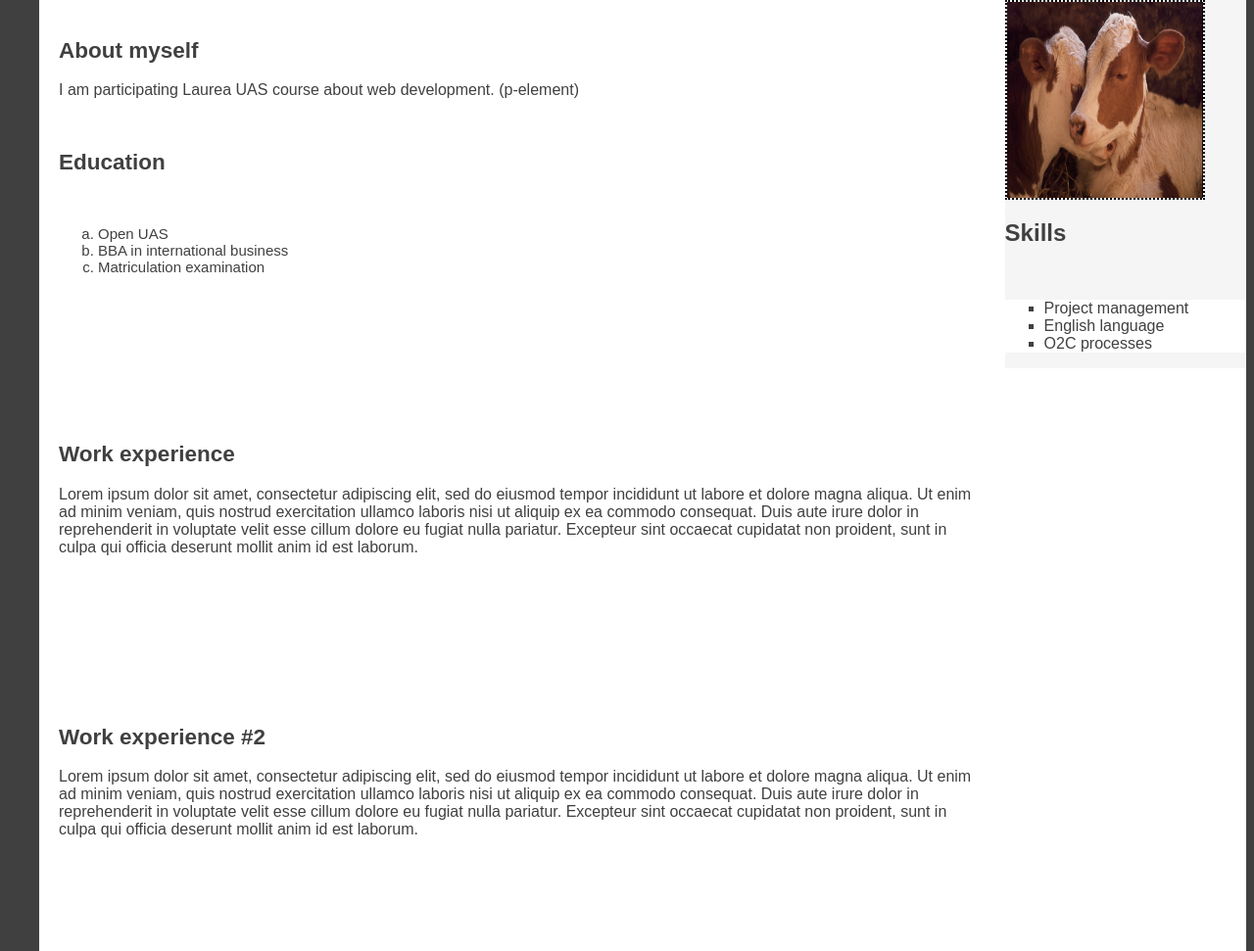
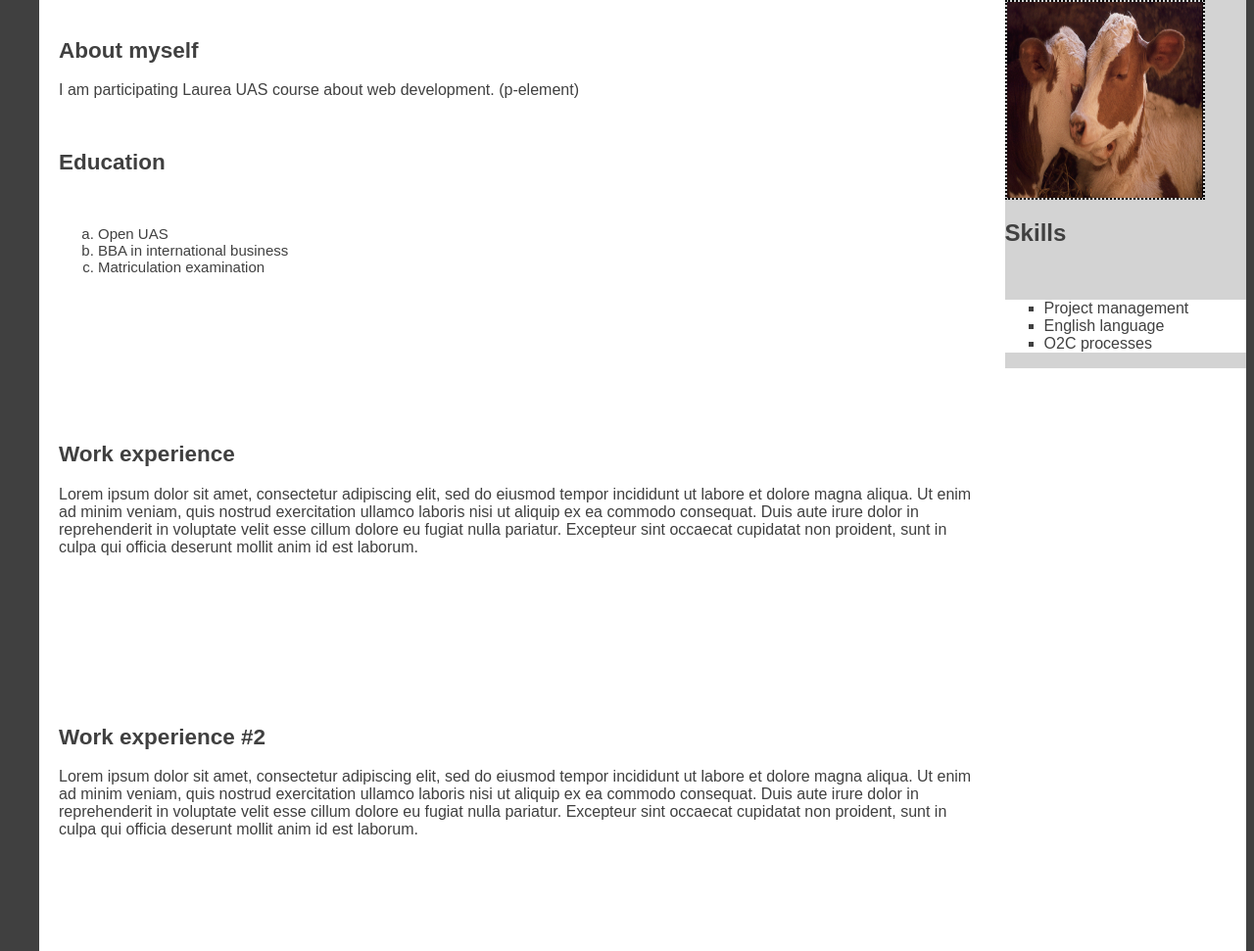
Before and after one commit to hellomoimoi/legendary-happiness, a PHP site: page /index.html in a window 1280 px wide. Shown: the part 176-1147 px from the top of the page at 98% size. Run offline with PHP 8.4, Linux system fonts and the light colour scheme.

Commit message:
Update style.css

```diff
--- a/style.css
+++ b/style.css
@@ -30,7 +30,7 @@ p.topnav {
 aside
 {
   float: right;
-  background-color: #F5F5F5;
+  background-color: #D3D3D3;
   width: 20%;
   height: 100%;
 }
```
